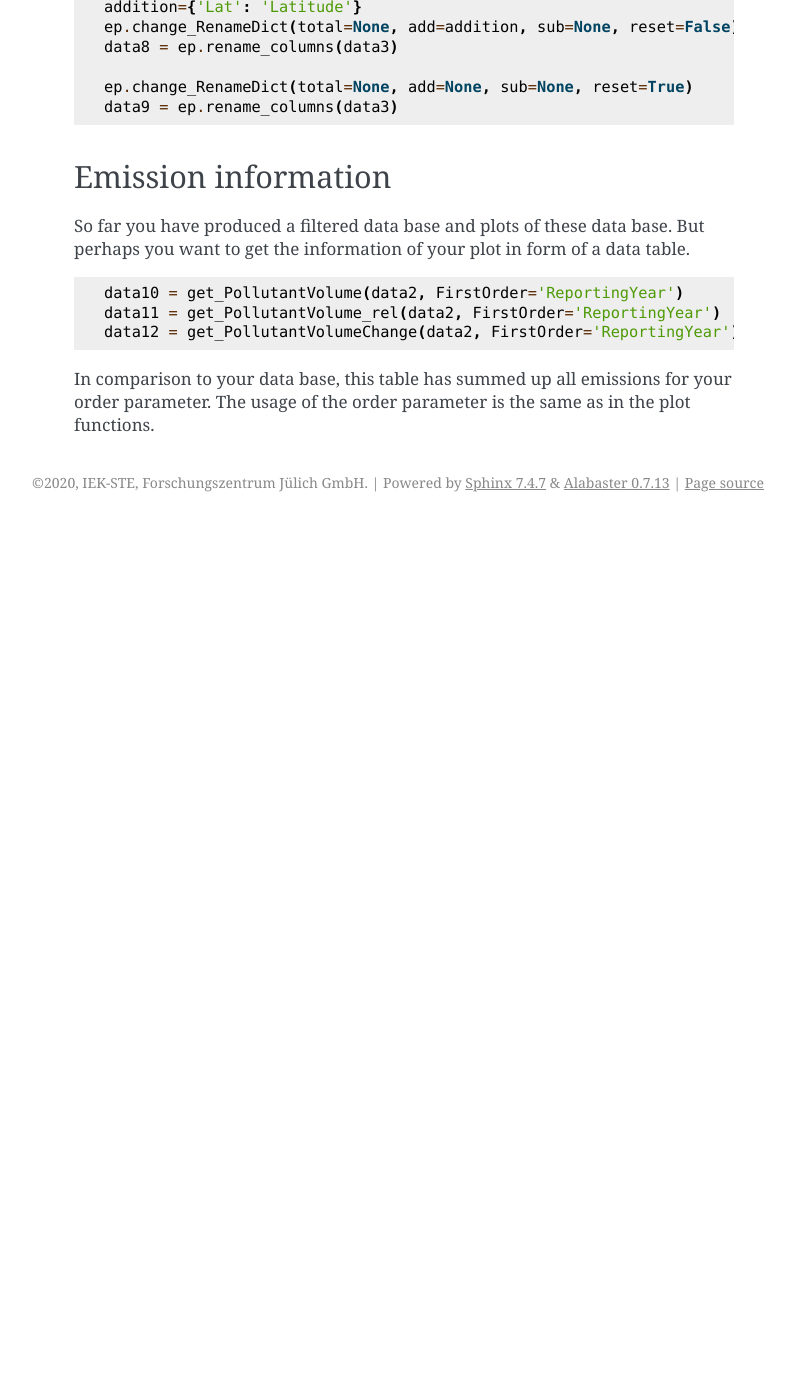
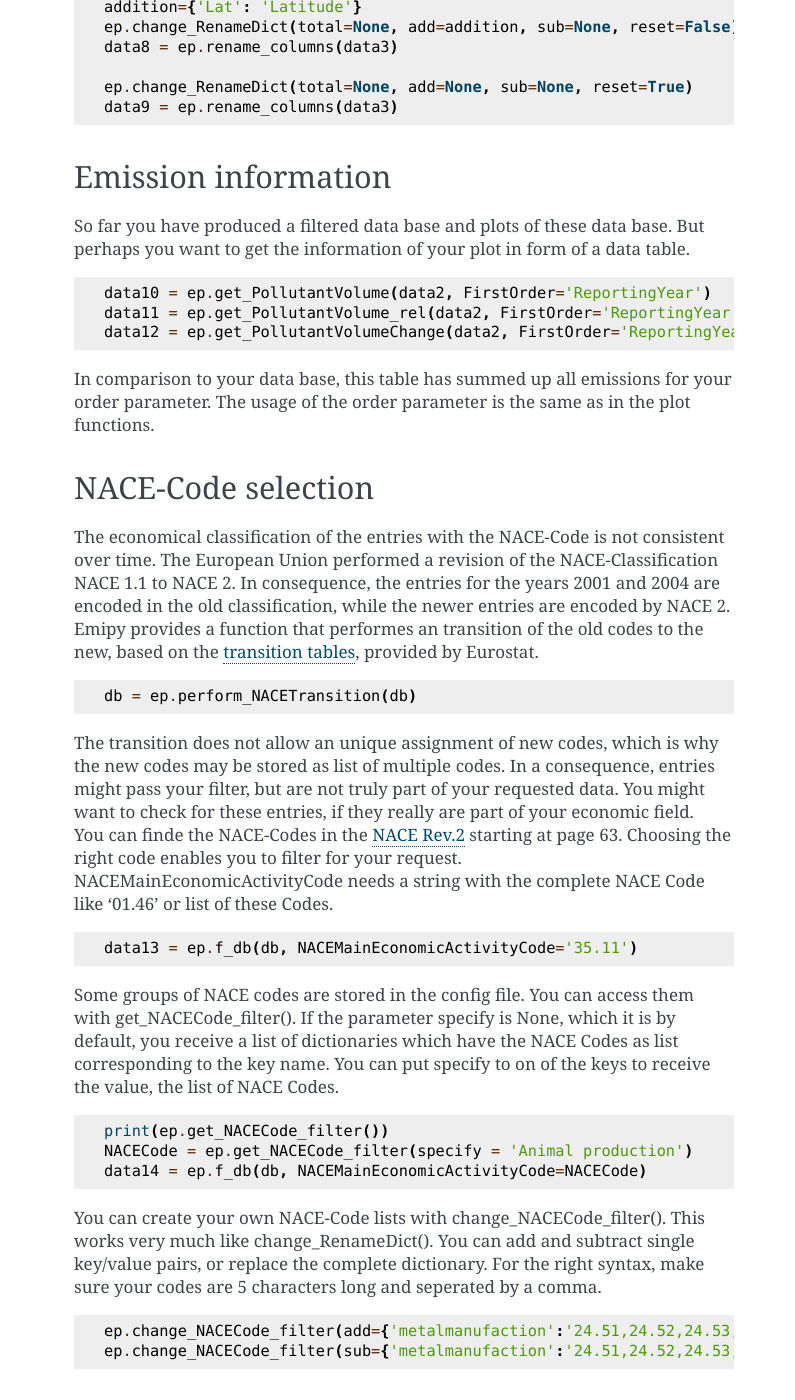
Before and after one commit to ElsevierSoftwareX/SOFTX-D-21-00134, a Sphinx documentation site: the page built from docs/source/tut5.rst, in a window 1280 px wide and 1400 px high, scrolled down 1798 px. Shown: the whole window, without its empty margins (346-1141 px from the left). Built offline with Sphinx 7.4.7, drawn with Linux system fonts in a browser that asks for light colours; before the commit the page ends 2320 px from its top, so only the background shows below that.

Commit message:
update documentation for NACE implementation

```diff
--- a/docs/source/tut5.rst
+++ b/docs/source/tut5.rst
@@ -75,8 +75,40 @@ Emission information
 
 .. code-block :: python
 
-	data10 = get_PollutantVolume(data2, FirstOrder='ReportingYear')
-	data11 = get_PollutantVolume_rel(data2, FirstOrder='ReportingYear')
-	data12 = get_PollutantVolumeChange(data2, FirstOrder='ReportingYear')
+	data10 = ep.get_PollutantVolume(data2, FirstOrder='ReportingYear')
+	data11 = ep.get_PollutantVolume_rel(data2, FirstOrder='ReportingYear')
+	data12 = ep.get_PollutantVolumeChange(data2, FirstOrder='ReportingYear')
 
 | In comparison to your data base, this table has summed up all emissions for your order parameter. The usage of the order parameter is the same as in the plot functions.
+
+NACE-Code selection
+-------------------
+
+| The economical classification of the entries with the NACE-Code is not consistent over time. The European Union performed a revision of the NACE-Classification NACE 1.1 to NACE 2. In consequence, the entries for the years 2001 and 2004 are encoded in the old classification, while the newer entries are encoded by NACE 2.
+| Emipy provides a function that performes an transition of the old codes to the new, based on the `transition tables <https://ec.europa.eu/eurostat/de/web/nace-rev2/correspondence_tables>`_, provided by Eurostat.
+
+.. code-block :: python
+
+	db = ep.perform_NACETransition(db)
+
+| The transition does not allow an unique assignment of new codes, which is why the new codes may be stored as list of multiple codes. In a consequence, entries might pass your filter, but are not truly part of your requested data. You might want to check for these entries, if they really are part of your economic field.
+| You can finde the NACE-Codes in the `NACE Rev.2 <https://ec.europa.eu/eurostat/documents/portlet_file_entry/3859598/KS-RA-07-015-EN.PDF.pdf/dd5443f5-b886-40e4-920d-9df03590ff91>`_ starting at page 63. Choosing the right code enables you to filter for your request. NACEMainEconomicActivityCode needs a string with the complete NACE Code like '01.46' or list of these Codes.
+
+.. code-block :: python
+
+	data13 = ep.f_db(db, NACEMainEconomicActivityCode='35.11')
+
+| Some groups of NACE codes are stored in the config file. You can access them with get_NACECode_filter(). If the parameter specify is None, which it is by default, you receive a list of dictionaries which have the NACE Codes as list corresponding to the key name. You can put specify to on of the keys to receive the value, the list of NACE Codes.
+
+.. code-block :: python
+
+	print(ep.get_NACECode_filter())
+	NACECode = ep.get_NACECode_filter(specify = 'Animal production')
+	data14 = ep.f_db(db, NACEMainEconomicActivityCode=NACECode)
+
+| You can create your own NACE-Code lists with change_NACECode_filter(). This works very much like change_RenameDict(). You can add and subtract single key/value pairs, or replace the complete dictionary. For the right syntax, make sure your codes are 5 characters long and seperated by a comma.
+
+.. code-block :: python
+
+	ep.change_NACECode_filter(add={'metalmanufaction':'24.51,24.52,24.53,24.54'})
+	ep.change_NACECode_filter(sub={'metalmanufaction':'24.51,24.52,24.53,24.54'})
```
Also changed, not shown: 1 other file.
